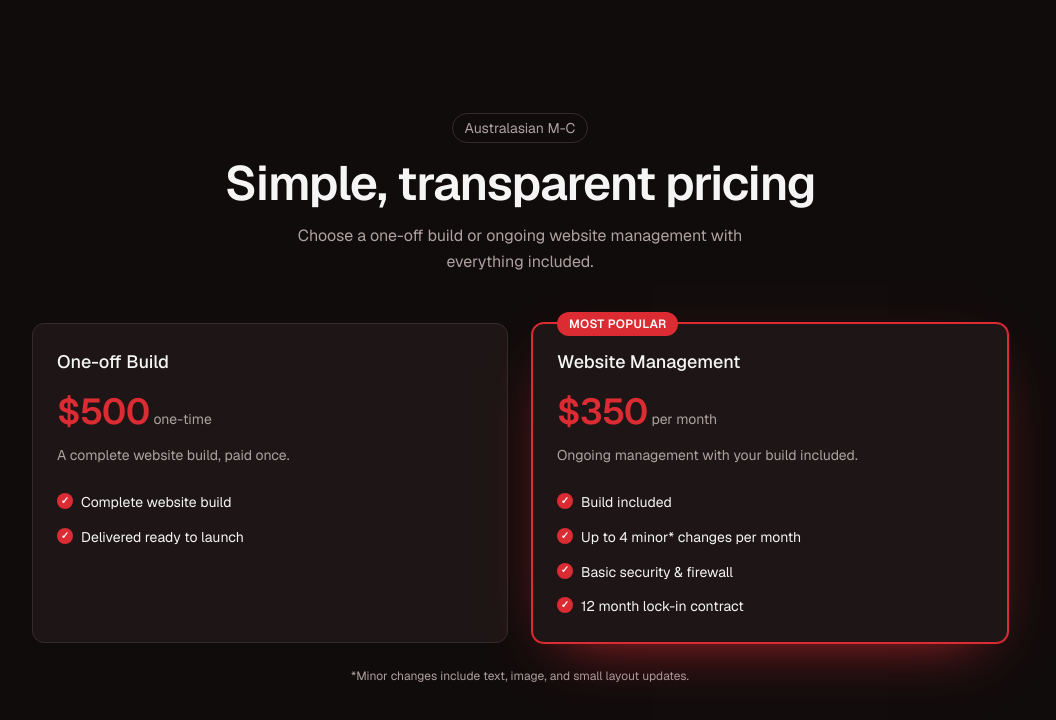
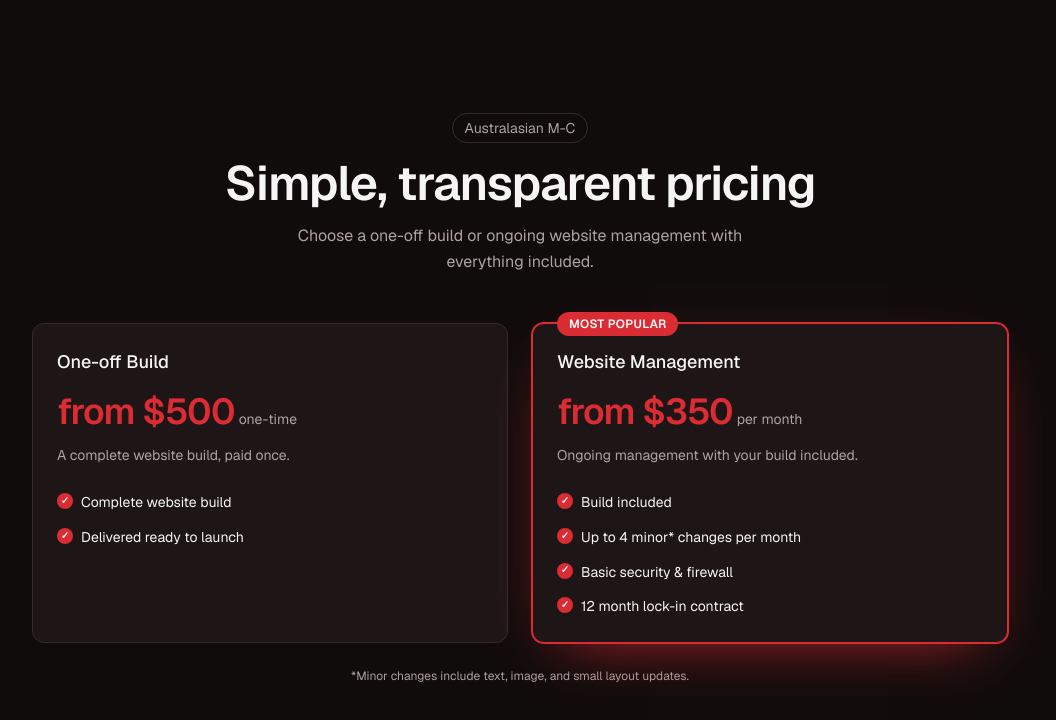
Before and after one commit to Torren-Cyber/Australasian-M-C, a Next.js app: page / in a window 1280 px wide. Shown: the top 720 px of the page, without its empty margins (120-1176 px from the left). Built offline with nearby package versions, Linux system fonts and the light colour scheme.

Commit message:
Update prices to from $500 and from $350

```diff
--- a/components/pricing-section.tsx
+++ b/components/pricing-section.tsx
@@ -1,7 +1,7 @@
 const plans = [
   {
     name: "One-off Build",
-    price: "$500",
+    price: "from $500",
     cadence: "one-time",
     description: "A complete website build, paid once.",
     features: ["Complete website build", "Delivered ready to launch"],
@@ -9,7 +9,7 @@ const plans = [
   },
   {
     name: "Website Management",
-    price: "$350",
+    price: "from $350",
     cadence: "per month",
     description: "Ongoing management with your build included.",
     features: [
```
